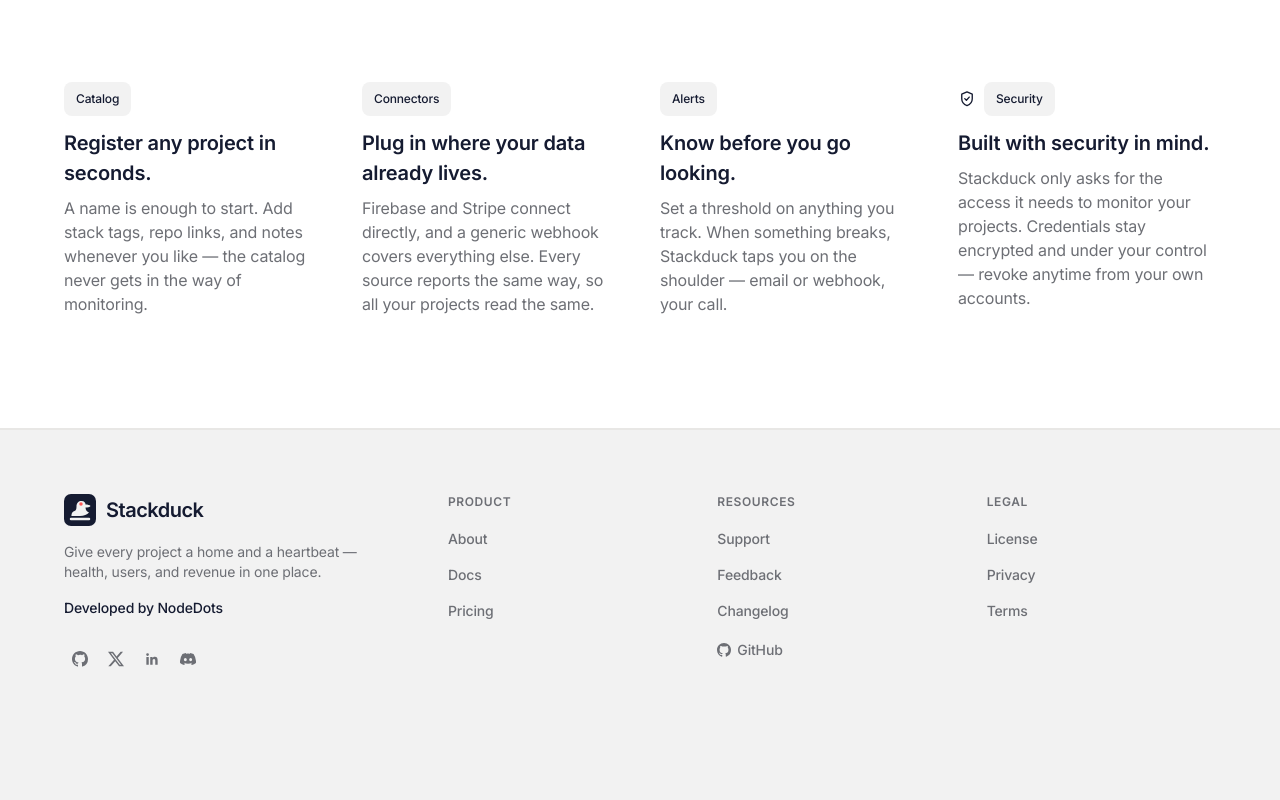
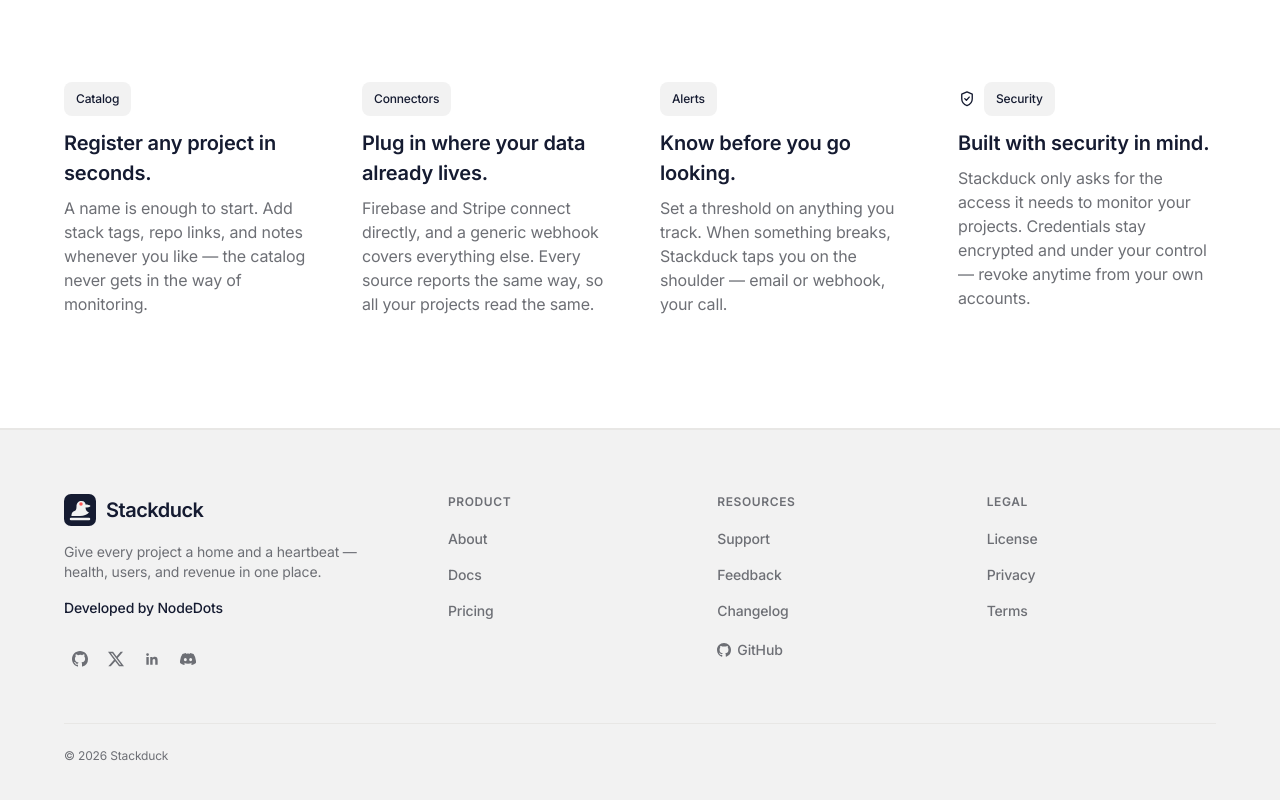
Before and after one commit to nodedots/proxibay, a React (Vite) app: page / in a window 1280 px wide. Shown: the part 1354-2154 px from the top of the page. Before the commit the page ends 2093 px from the top, so only its background shows below. Built offline with nearby package versions, Linux system fonts and the light colour scheme; no server answers; a web font is replaced by a local one.

Commit message:
feat(site-footer): add copyright notice for 2026
- Inserted a new div with top margin and border to separate footer content
- Added a paragraph displaying © 2026 Stackduck in muted ink color
- Updated footer layout to include the new copyright section below navigation links

```diff
--- a/src/components/SiteFooter.tsx
+++ b/src/components/SiteFooter.tsx
@@ -149,6 +149,9 @@ export default function SiteFooter() {
               </nav>
             ))}
           </div>
+          <div className="mt-12 border-t border-line pt-6">
+            <p className="font-inter text-xs text-ink-muted">© 2026 Stackduck</p>
+          </div>
         </div>
       </footer>
       {devOpen && <DeveloperModal onClose={() => setDevOpen(false)} />}
```
